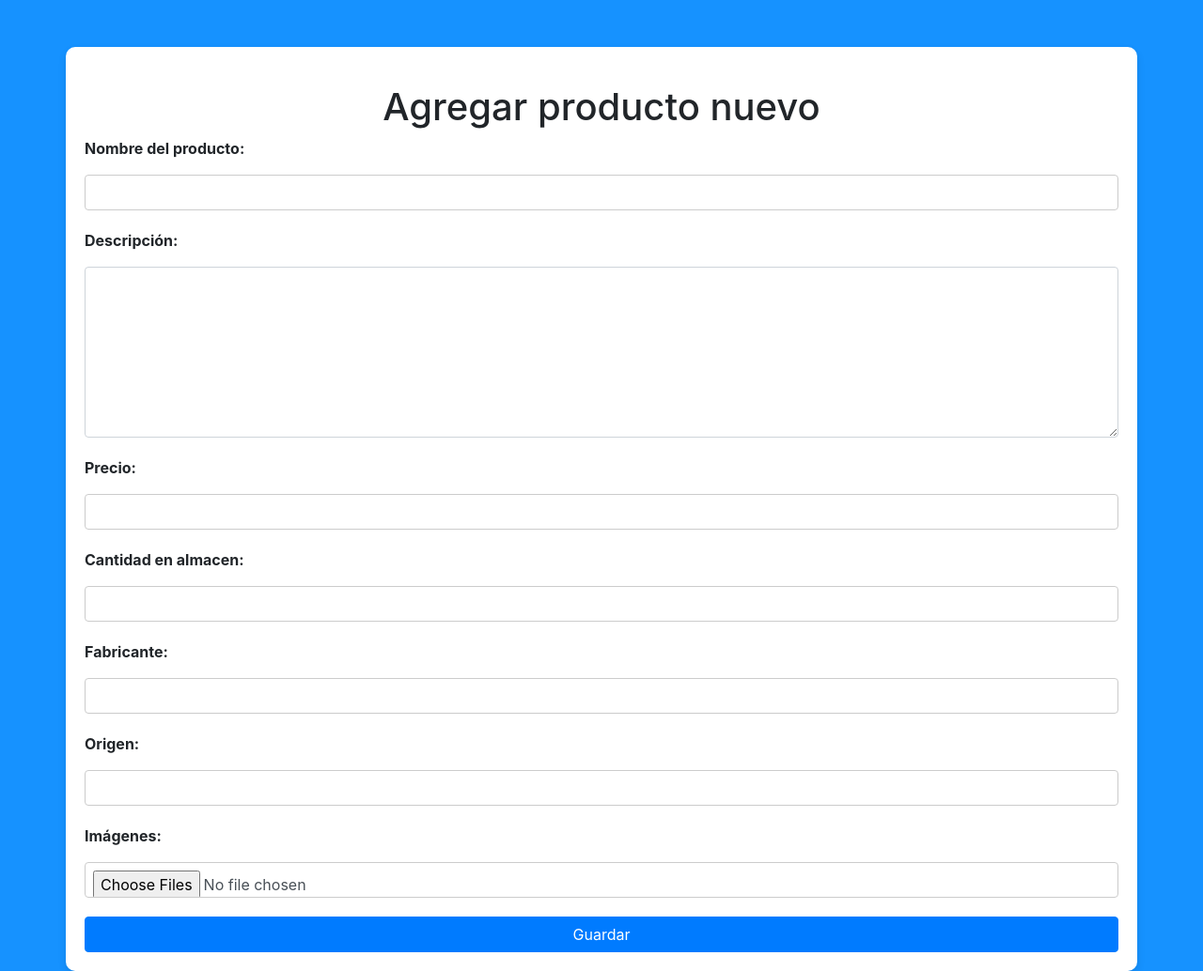
After one commit to Venegas2242/proyectoPPI, a PHP site: page /php/nuevoProducto.html in a window 1280 px wide. The commit adds this page. Shown: the whole page at 94% size. Run offline with PHP 8.4, Linux system fonts and the light colour scheme.

Commit message:
Primer avance para guardar imagenes en carpeta destino imagenes, ahora hare que se haga el insert correspondiente

```diff
--- a/php/navigation-bar.php
+++ b/php/navigation-bar.php
@@ -192,7 +192,9 @@ ul.dropdown-menu .dropdown-item a:hover {
                     <li id="cart-items">
 
                     </li>
-                    <li><button id="boton1">Hola</button></li>
+                    <form action="/pruebas/php/hacerCompra.php">
+                        <li><button id="boton1" >Comprar</button></li>
+                    </form>
                 </ul>
             </li>
 
--- /dev/null
+++ b/php/nuevoProducto.html
@@ -0,0 +1,109 @@
+<!DOCTYPE html>
+<html lang="en">
+<head>
+    <meta charset="UTF-8">
+    <meta name="viewport" content="width=device-width, initial-scale=1.0">
+    <title>Formulario de Producto</title>
+    <!-- Agregar enlaces a los estilos de Bootstrap -->
+    <link rel="stylesheet" href="https://maxcdn.bootstrapcdn.com/bootstrap/4.5.2/css/bootstrap.min.css">
+    <style>
+        body {
+            background-color: #1692ff; /* Color de fondo azul claro */
+            margin: 0;
+            padding: 0;
+        }
+
+        .container {
+            background-color: #ffffff; /* Color de fondo blanco */
+            padding: 20px;
+            border-radius: 10px;
+            box-shadow: 0 4px 8px rgba(0, 0, 0, 0.1);
+            margin-top: 50px;
+        }
+
+        h1 {
+            text-align: center;
+            margin-top: 20px;
+        }
+
+        .form-group {
+            margin-bottom: 20px;
+        }
+
+        label {
+            font-weight: bold;
+        }
+
+        input[type="text"],
+        input[type="number"],
+        textarea,
+        input[type="file"] {
+            width: 100%;
+            padding: 8px;
+            box-sizing: border-box;
+            margin-top: 8px;
+            margin-bottom: 16px;
+            border: 1px solid #ccc;
+            border-radius: 4px;
+        }
+
+        input[type="file"] {
+            display: block;
+            margin-top: 8px;
+        }
+
+        button {
+            width: 100%;
+        }
+    </style>
+</head>
+<body>
+    <div class="container">
+        <h1>Agregar producto nuevo</h1>
+
+        <form action="/pruebas/php/imprimir.php" method="post" enctype="multipart/form-data">
+            <div class="form-group">
+                <label for="nombre">Nombre del producto:</label>
+                <input type="text" class="form-control" name="nombre" required>
+            </div>
+
+            <div class="form-group">
+                <label for="descripcion">Descripción:</label>
+                <textarea class="form-control" name="descripcion" rows="7" style="resize: both;" required></textarea>
+            </div>
+
+            <div class="form-group">
+                <label for="precio">Precio:</label>
+                <input type="number" class="form-control" name="precio" min="0" required>
+            </div>
+
+            <div class="form-group">
+                <label for="cantidad">Cantidad en almacen:</label>
+                <input type="number" class="form-control" name="cantidad" min="1" required>
+            </div>
+
+            <div class="form-group">
+                <label for="fabricante">Fabricante:</label>
+                <input type="text" class="form-control" name="fabricante">
+            </div>
+
+            <div class="form-group">
+                <label for="origen">Origen:</label>
+                <input type="text" class="form-control" name="origen">
+            </div>
+
+            <div class="form-group">
+                <label for="imagen">Imágenes:</label>
+                <input type="file" class="form-control" name="archivo[]" accept="image/*" multiple>
+            </div>
+
+            <button type="submit" class="btn btn-primary">Guardar</button>
+        </form>
+    </div>
+
+    <!-- Agregar enlaces a los scripts de Bootstrap y jQuery (necesarios para algunos componentes de Bootstrap) -->
+    <script src="https://code.jquery.com/jquery-3.5.1.slim.min.js"></script>
+    <script src="https://cdn.jsdelivr.net/npm/@popperjs/core@2.9.2/dist/umd/popper.min.js"></script>
+    <script src="https://maxcdn.bootstrapcdn.com/bootstrap/4.5.2/js/bootstrap.min.js"></script>
+</body>
+</html>
```
Also changed, not shown: index.php (+12 -9 lines), php/hacerCompra.php (added, +42 -0 lines), php/imprimir.php (added, +60 -0 lines), imagenes/imagen1.jpg (deleted).
